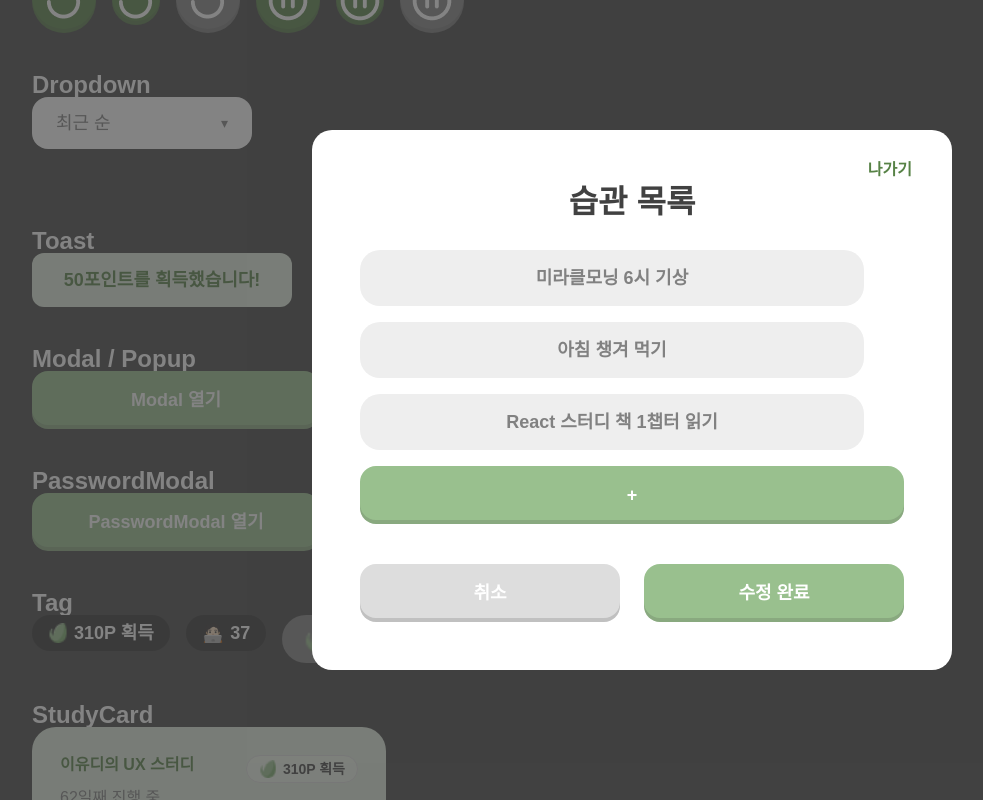
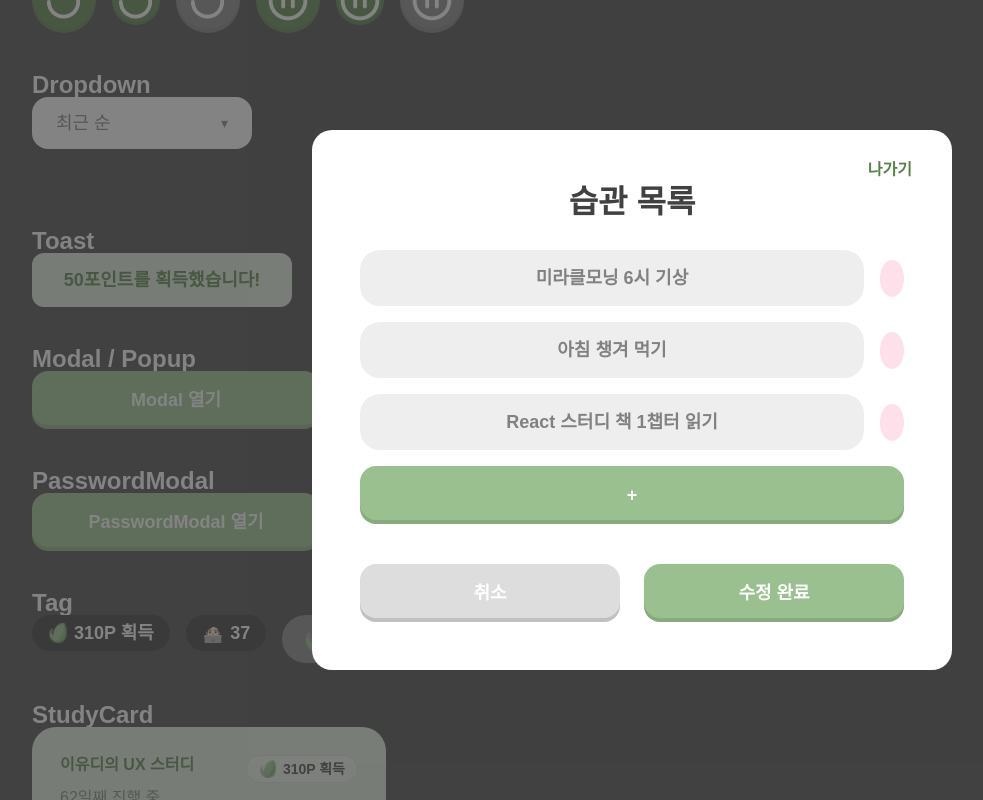
Before and after one commit to kimchanhee0309/Forest-of-Study-Team-5, a React (Vite) app: page / in a window 1280 px wide. Both pictures are taken after a click on the button "Modal 열기". Shown: the part 722-1522 px from the top of the page, without its empty margins (8-991 px from the left). Built offline with nearby package versions, Linux system fonts and the light colour scheme; a web font is replaced by a local one.

Commit message:
오타 수정

```diff
--- a/src/components/habit/HabitItem/HabitItem.module.css
+++ b/src/components/habit/HabitItem/HabitItem.module.css
@@ -30,7 +30,7 @@
   border: none;
   border-radius: 50%;
 
-  background: var(--ping-bg);
+  background: var(--pink-bg);
 
   cursor: pointer;
 
```
